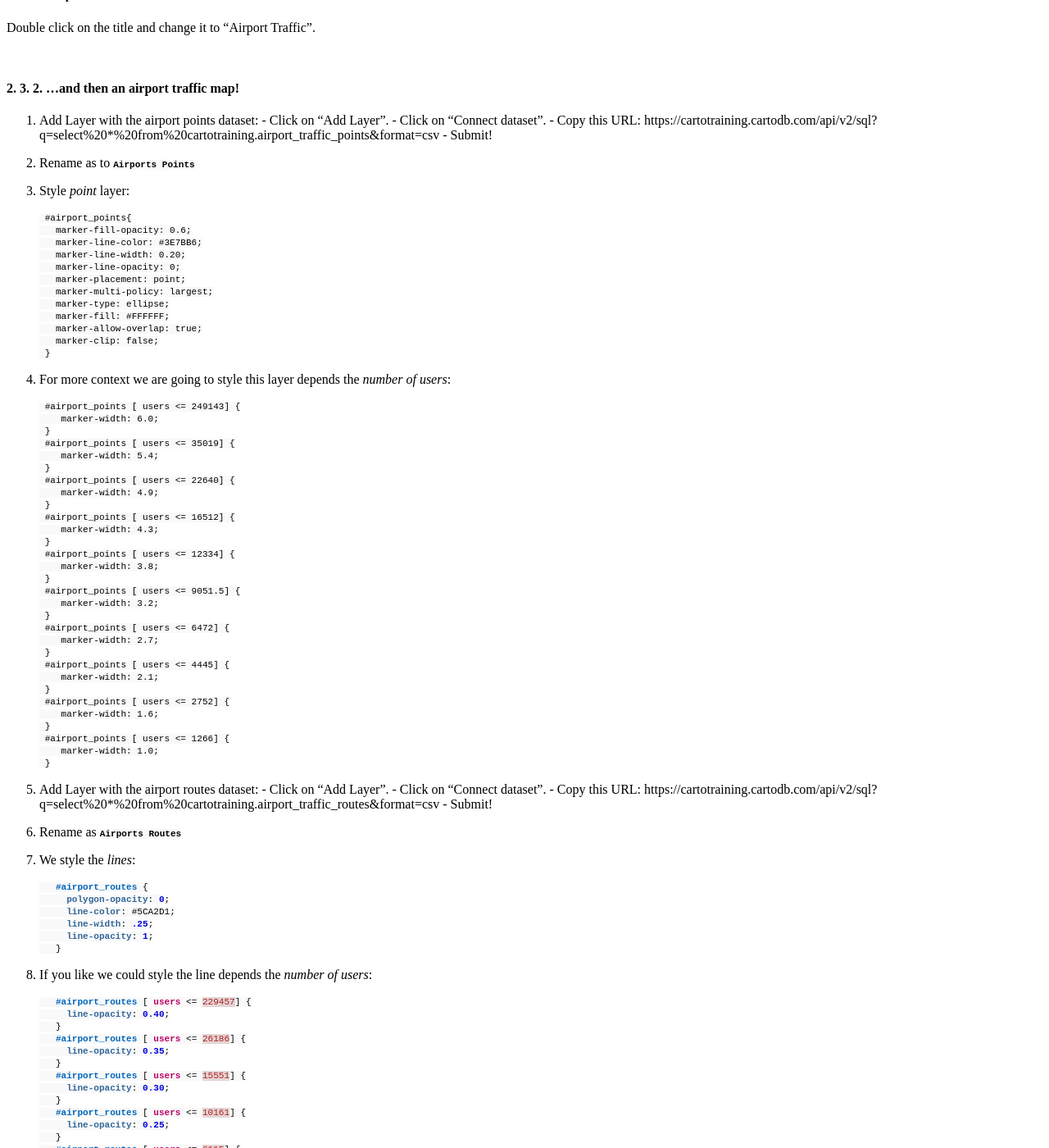
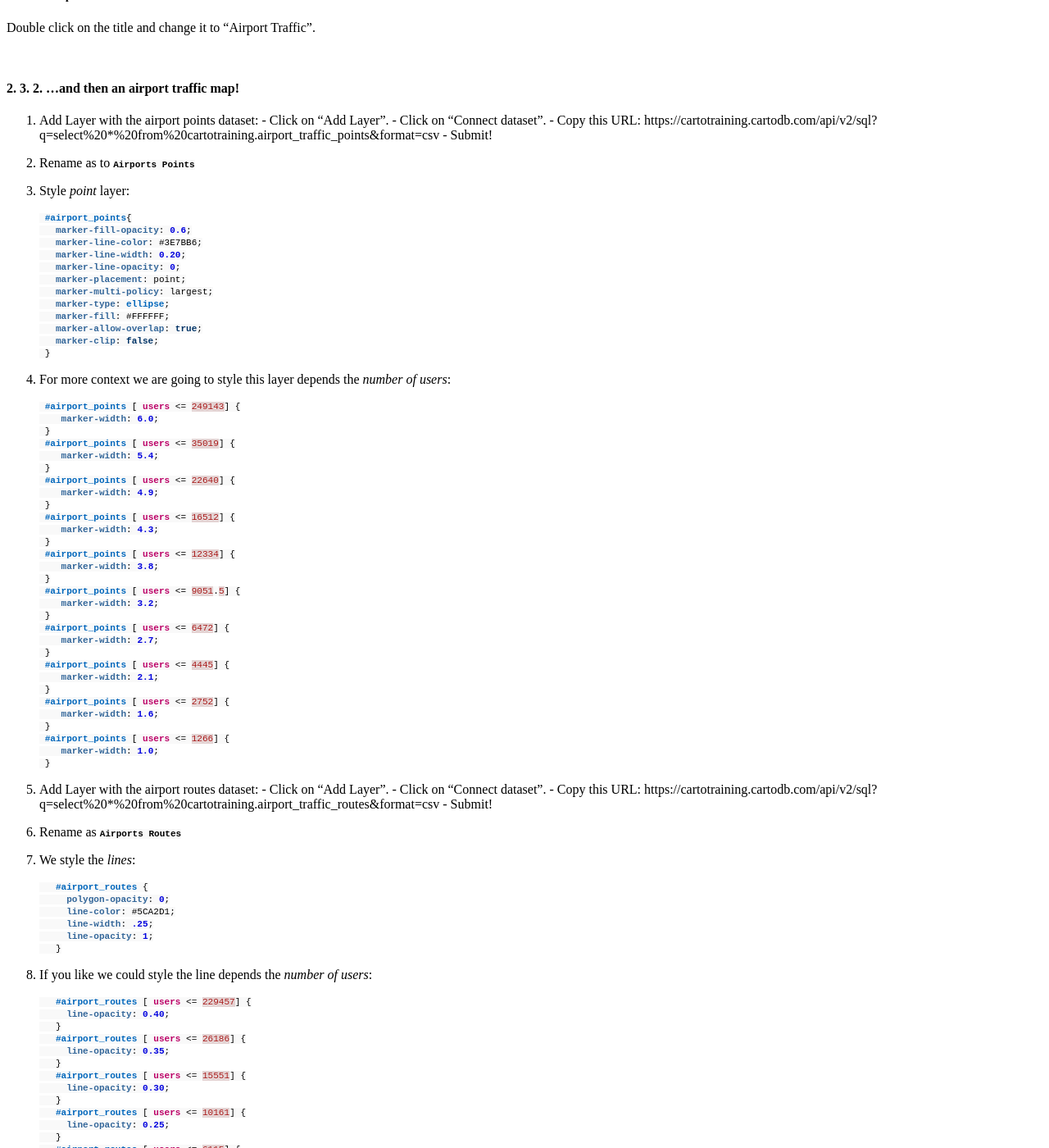
Before and after one commit to CartoDB/training, a Jekyll site: the page built from _posts/2016-06-18-cartocss.md, in a window 1280 px wide and 1400 px high, scrolled down 23216 px. Shown: the whole window at 82% size. Built offline with Jekyll 4.4.1, drawn with Linux system fonts in a browser that asks for light colours; a style sheet for code colours, icons or effects is not loaded.

Commit message:
add css code

````diff
--- a/_posts/2016-06-18-cartocss.md
+++ b/_posts/2016-06-18-cartocss.md
@@ -733,7 +733,7 @@ Double click on the title and change it to "Airport Traffic".
   2. Rename as to **`Airports Points`**
   3. Style *point* layer:
 
-      ```
+      ```css
       #airport_points{
         marker-fill-opacity: 0.6;
         marker-line-color: #3E7BB6;
@@ -749,7 +749,7 @@ Double click on the title and change it to "Airport Traffic".
       ```
   4. For more context we are going to style this layer depends the *number of users*:
 
-      ```
+      ```css
       #airport_points [ users <= 249143] {
          marker-width: 6.0;
       }
````
